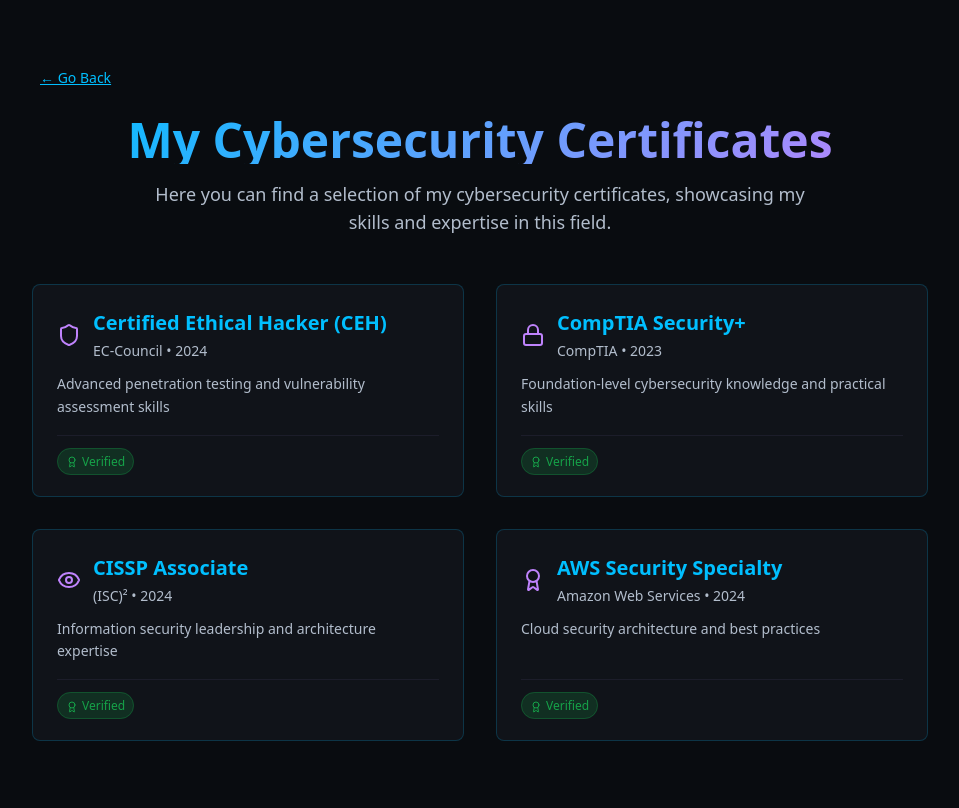
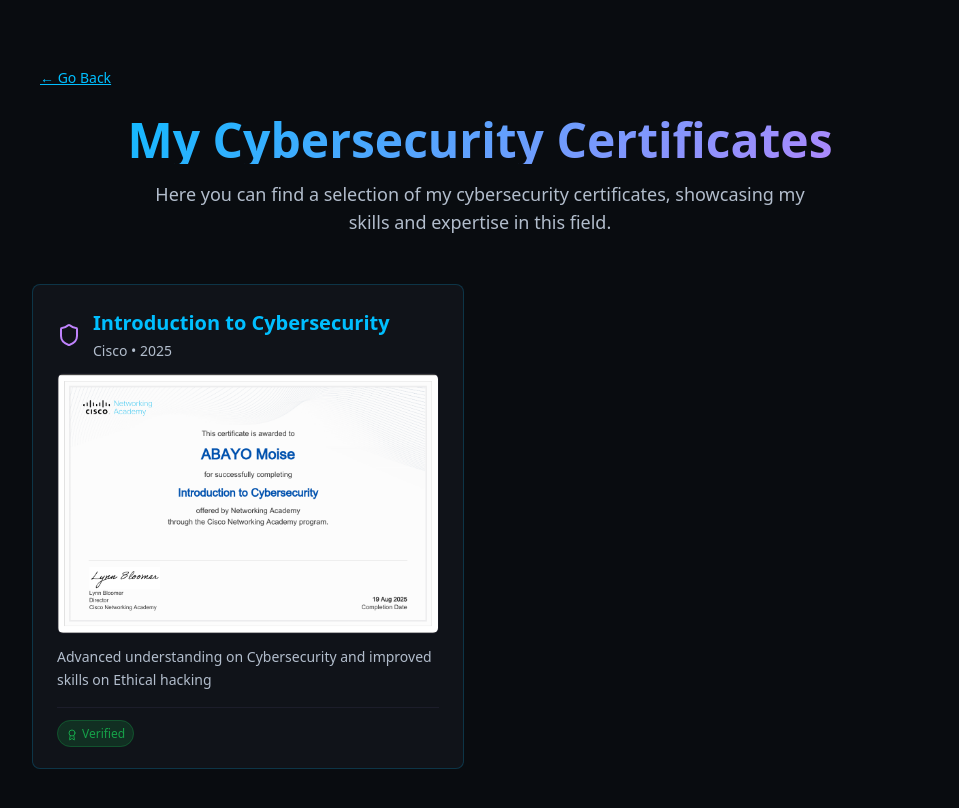
Before and after one commit to A2kmoise/Pport-folio, a React (Vite) app: page /certificates in a window 1280 px wide. Shown: the top 808 px of the page, without its empty margins (160-1119 px from the left). Built offline with nearby package versions, Linux system fonts and the light colour scheme.

Commit message:
-( * __ * )-cert

```diff
--- a/src/pages/certificates.tsx
+++ b/src/pages/certificates.tsx
@@ -1,39 +1,20 @@
 import React from "react";
 import { useNavigate } from "react-router-dom";
 import { Shield, Award, Lock, Eye } from "lucide-react";
+import intro_Cyber from "../assets/intro-Cyber.png";
 
 const CertificatePage = () => {
   const navigate = useNavigate();
 
   const certificates = [
     {
-      title: "Certified Ethical Hacker (CEH)",
-      issuer: "EC-Council",
-      date: "2024",
+      title: "Introduction to Cybersecurity",
+      issuer: "Cisco",
+      date: "2025",
       icon: <Shield className="w-6 h-6 text-tech-security" />,
-      description: "Advanced penetration testing and vulnerability assessment skills"
+      description: "Advanced understanding on Cybersecurity and improved skills on Ethical hacking",
+      image: intro_Cyber
     },
-    {
-      title: "CompTIA Security+",
-      issuer: "CompTIA",
-      date: "2023",
-      icon: <Lock className="w-6 h-6 text-tech-security" />,
-      description: "Foundation-level cybersecurity knowledge and practical skills"
-    },
-    {
-      title: "CISSP Associate",
-      issuer: "(ISC)²",
-      date: "2024",
-      icon: <Eye className="w-6 h-6 text-tech-security" />,
-      description: "Information security leadership and architecture expertise"
-    },
-    {
-      title: "AWS Security Specialty",
-      issuer: "Amazon Web Services",
-      date: "2024",
-      icon: <Award className="w-6 h-6 text-tech-security" />,
-      description: "Cloud security architecture and best practices"
-    }
   ];
 
   return (
@@ -63,11 +44,11 @@ const CertificatePage = () => {
               key={index}
               className="border border-primary/20 rounded-lg p-4 sm:p-6 bg-card transform transition-all duration-300 hover:scale-105 hover:shadow-xl hover:border-primary/40 group h-full flex flex-col"
             >
-              <div className="flex items-center gap-3 mb-3">
-                <div className="group-hover:scale-110 transition-transform duration-300">
+              <div className="mb-3 flex flex-col sm:flex-row sm:items-center sm:gap-3">
+                <div className="group-hover:scale-110 transition-transform duration-300 mb-2 sm:mb-0">
                   {cert.icon}
                 </div>
-                <div className="flex-1">
+                <div>
                   <h2 className="text-lg sm:text-xl font-semibold text-primary mb-1">
                     {cert.title}
                   </h2>
@@ -76,6 +57,11 @@ const CertificatePage = () => {
                   </p>
                 </div>
               </div>
+               <img
+                src={cert.image}
+                alt={cert.title}
+                className="rounded-md border border-border/30 shadow-sm max-w-full h-auto mb-3"
+              />
               <p className="text-sm text-muted-foreground leading-relaxed flex-grow">
                 {cert.description}
               </p>
```
Also changed, not shown: src/assets/intro-Cyber.png (added).
